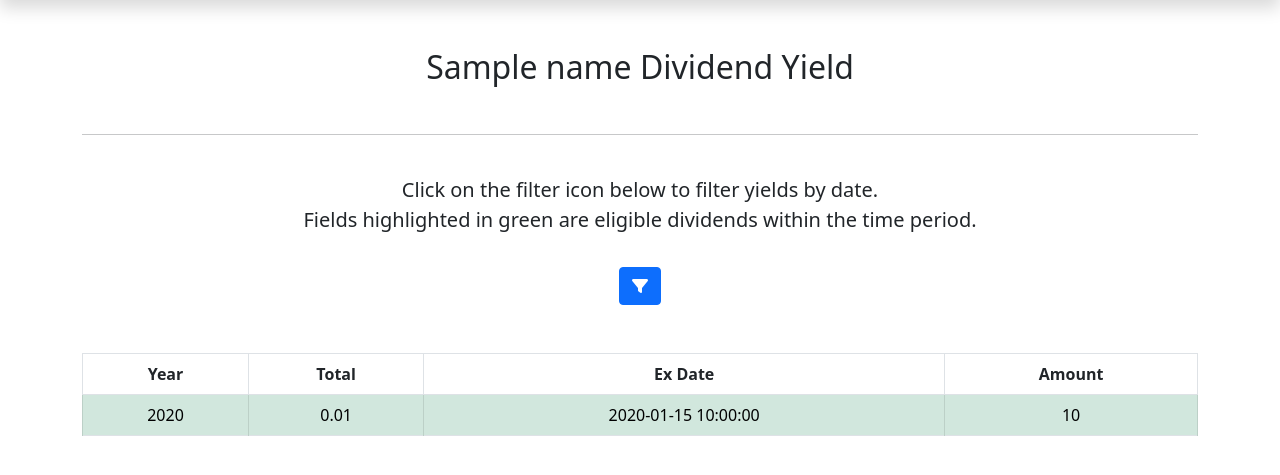
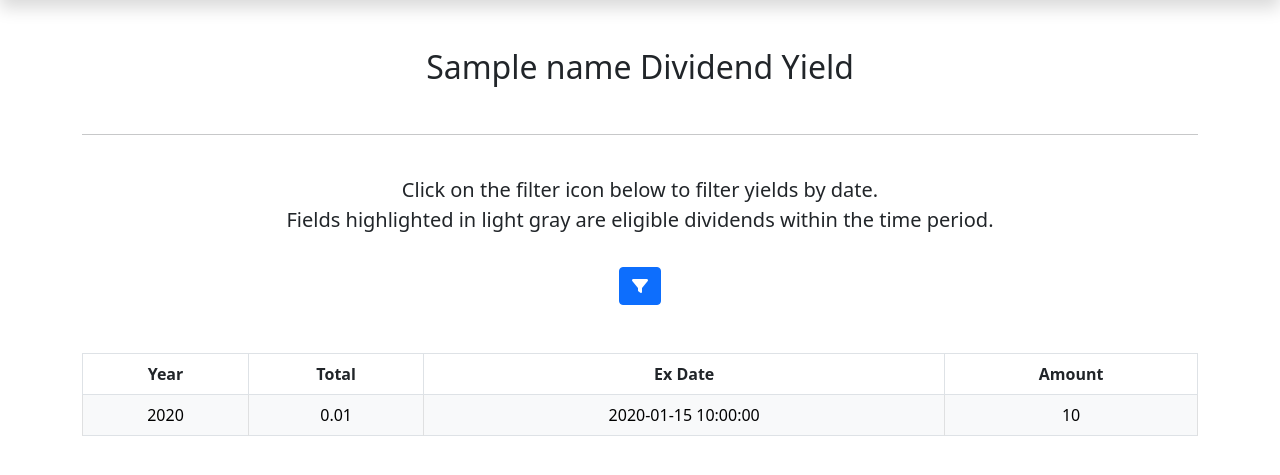
Before and after one commit to M-eru/Dividend, a Flask app: template templates/view.html in a window 1280 px wide. Shown: the part 72-547 px from the top of the page. Run offline with Flask 2, Linux system fonts and the light colour scheme; the template is opened without the code that fills it: most values are stand-ins (such as "Sample title", 1, 10 or a date in 2020); some libraries are stand-ins or nearby versions.

Commit message:
Minor change to webpage aesthetics

```diff
--- a/templates/view.html
+++ b/templates/view.html
@@ -8,7 +8,7 @@
         <h2 class="mb-5">{{name}} Dividend Yield</h2>
         <hr>
         <p class="lead mb-3 pt-4 py-5 pb-3">Click on the filter icon below to filter
-            yields by date. <br> Fields highlighted in green are eligible dividends within the time period.
+            yields by date. <br> Fields highlighted in light gray are eligible dividends within the time period.
         </p>
         <div class="d-flex pb-5 justify-content-center ">
             <button type="button" class="btn btn-primary btn" data-bs-toggle="modal" data-bs-target="#filterModal">
@@ -28,8 +28,8 @@
                 {% for n in range(year|length) %}
                 <tr>
                     {% if years[year[n]]["status"] == "True" %}
-                    <td class="align-middle table-success" rowspan="{{years[year[n]]['count']}}">{{year[n]}}</td>
-                    <td class="align-middle table-success" rowspan="{{years[year[n]]['count']}}">
+                    <td class="align-middle table-light" rowspan="{{years[year[n]]['count']}}">{{year[n]}}</td>
+                    <td class="align-middle table-light" rowspan="{{years[year[n]]['count']}}">
                         {{years[year[n]]["value"]|round(3, 'floor')}}</td>
                     {% else %}
                     <td class="align-middle" rowspan="{{years[year[n]]['count']}}">{{year[n]}}</td>
@@ -42,8 +42,8 @@
                     {% set ns.data = data %}
                     {% set ns.key = key %}
                     {% if data[key]["status"] == "True" %}
-                    <td class="table-success">{{data[key]["date"]}}</td>
-                    <td class="table-success">{{data[key]["amount"]}}</td>
+                    <td class="table-light">{{data[key]["date"]}}</td>
+                    <td class="table-light">{{data[key]["amount"]}}</td>
                     {% else %}
                     <td>{{data[key]["date"]}}</td>
                     <td>{{data[key]["amount"]}}</td>
@@ -51,8 +51,8 @@
                     {% for n in range(1, years[year[n]]['count']) %}
                     {% if ns.data[ns.key+n]["status"] == "True" %}
                 <tr>
-                    <td class="table-success">{{ns.data[ns.key+n]["date"]}}</td>
-                    <td class="table-success">{{ns.data[ns.key+n]["amount"]}}</td>
+                    <td class="table-light">{{ns.data[ns.key+n]["date"]}}</td>
+                    <td class="table-light">{{ns.data[ns.key+n]["amount"]}}</td>
                 </tr>
                 {% else %}
                 <tr>
```
